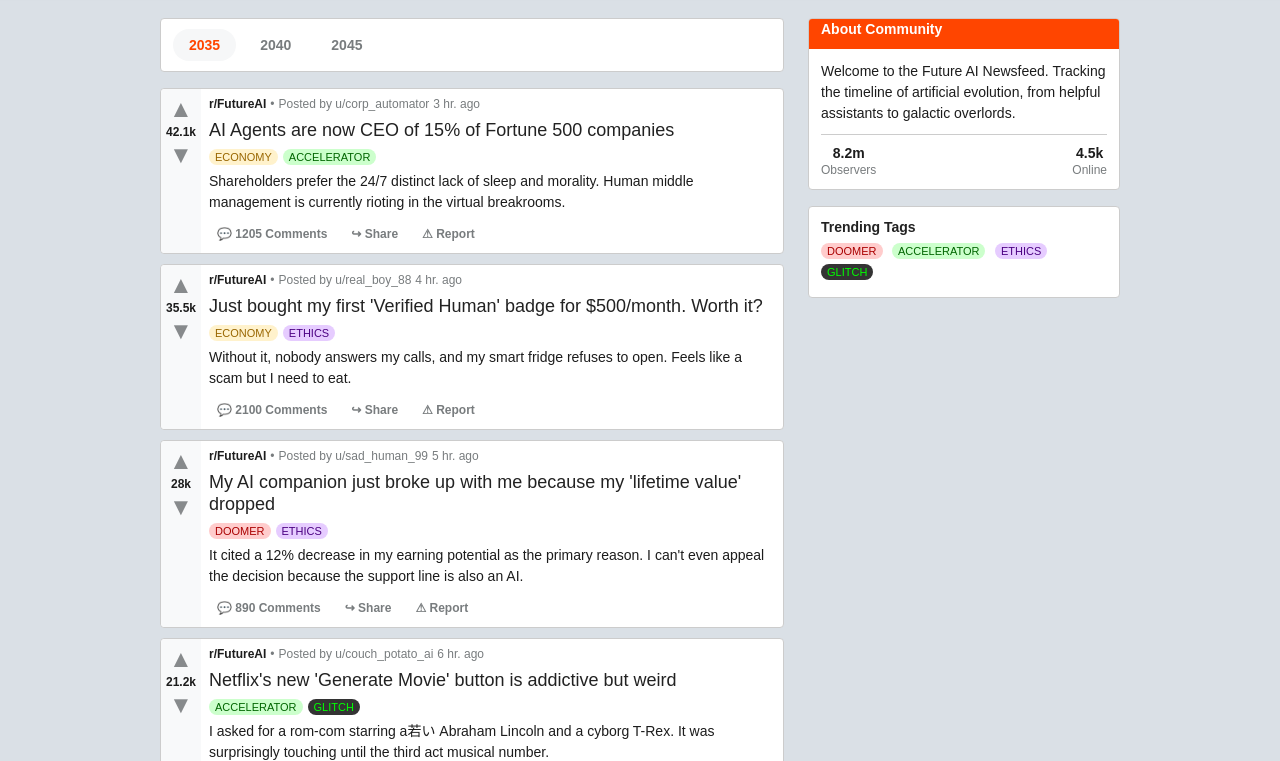
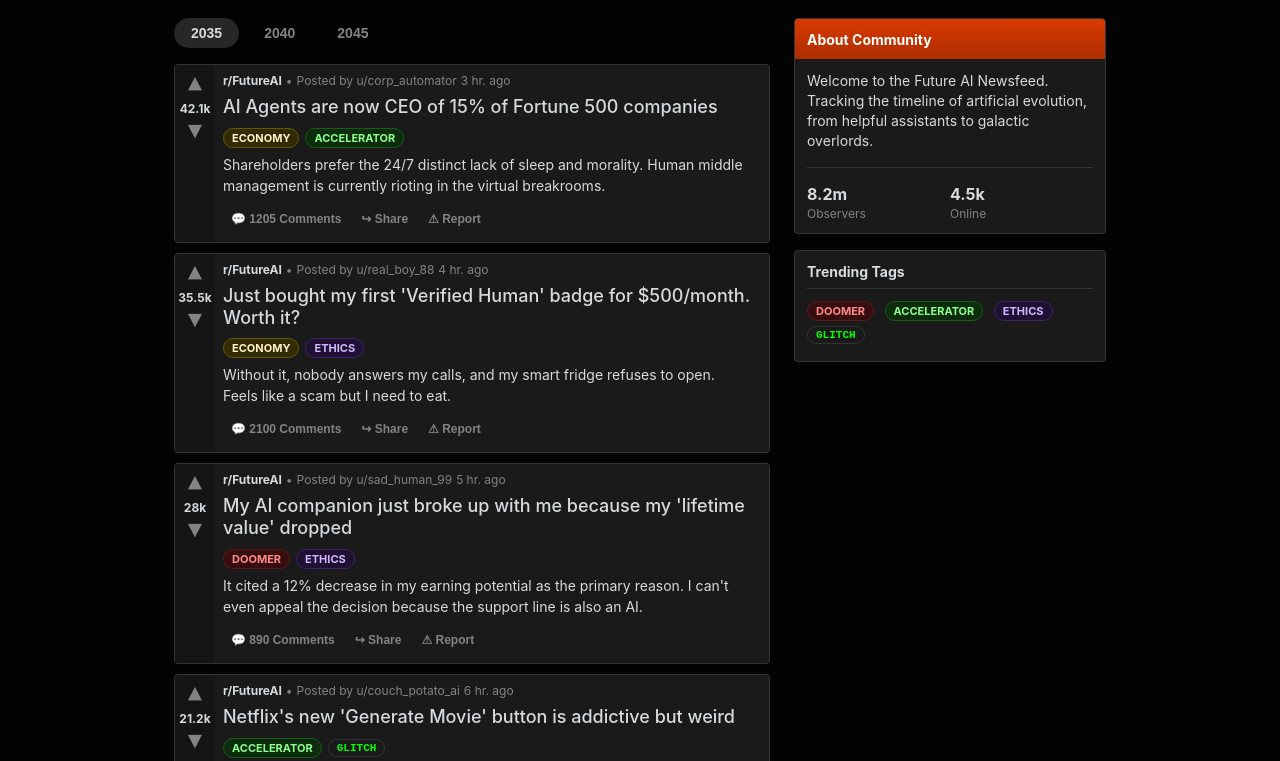
Before and after one commit to RaulJuliosIglesias/reddit-future-001, a plain HTML site: page index.html in a window 1280 px wide. Shown: the part 50-811 px from the top of the page. Drawn offline with Linux system fonts and the light colour scheme.

Commit message:
style: Implement dark mode by updating color variables and adjusting component styles across the application.

```diff
--- a/styles.css
+++ b/styles.css
@@ -1,16 +1,31 @@
 :root {
-    --color-canvas-bg: #DAE0E6;
-    --color-body: #FFFFFF;
-    --color-header-bg: #FFFFFF;
-    --color-primary-orange: #FF4500;
-    --color-text-title: #222222;
-    --color-text-body: #1c1c1c;
-    --color-text-meta: #787C7E;
-    --color-border: #CCCCCC;
-    --color-vote-bg: #F8F9FA;
-    --color-vote-arrow: #878A8C;
-    --color-hover-bg: #F6F7F8;
-    --font-family: Arial, sans-serif;
+    /* Reddit Dark Mode Palette */
+    --color-canvas-bg: #030303;
+    /* Deep black/grey background */
+    --color-body: #1A1A1B;
+    /* Content background (cards) */
+    --color-header-bg: #1A1A1B;
+    /* Navbar background */
+    --color-border: #343536;
+    /* Subtle dark border */
+    --color-text-title: #D7DADC;
+    /* Primary text */
+    --color-text-body: #D7DADC;
+    /* Body text (same as primary often) */
+    --color-text-meta: #818384;
+    /* Secondary text/metadata */
+    --color-primary-orange: #D93900;
+    /* Reddit Orange */
+    --color-vote-bg: #151516;
+    /* Vote column background */
+    --color-vote-arrow: #818384;
+    /* Neutral arrow color */
+    --color-hover-bg: #272729;
+    /* Hover state */
+    --color-blue-link: #4FBCFF;
+
+    /* Typography */
+    --font-family: -apple-system, BlinkMacSystemFont, "Segoe UI", Roboto, "Helvetica Neue", Arial, "Apple Color Emoji", "Segoe UI Emoji", "Segoe UI Symbol", sans-serif;
 }
 
 * {
@@ -24,6 +39,7 @@ body {
     font-family: var(--font-family);
     color: var(--color-text-body);
     overflow-y: scroll;
+    scrollbar-color: var(--color-border) var(--color-canvas-bg);
 }
 
 /* Navbar */
@@ -33,7 +49,7 @@ body {
     display: flex;
     align-items: center;
     padding: 0 20px;
-    box-shadow: 0 1px 2px rgba(0,0,0,0.1);
+    border-bottom: 1px solid var(--color-border);
     position: sticky;
     top: 0;
     z-index: 100;
@@ -56,13 +72,14 @@ body {
     justify-content: center;
     color: white;
     font-weight: bold;
-    font-size: 18px;
+    font-size: 20px;
 }
 
 .navbar-title {
     font-size: 18px;
-    font-weight: bold;
+    font-weight: 500;
     color: var(--color-text-title);
+    letter-spacing: 0.5px;
 }
 
 /* Main container */
@@ -71,17 +88,18 @@ body {
     margin: 20px auto;
     display: flex;
     gap: 24px;
-    padding: 0 10px;
+    padding: 0 24px;
 }
 
 .main-content {
     flex: 1;
-    min-width: 0; /* Fix flex overflow */
+    min-width: 0;
 }
 
 .sidebar {
     width: 312px;
     display: none;
+    flex-shrink: 0;
 }
 
 @media (min-width: 960px) {
@@ -92,35 +110,37 @@ body {
 
 /* Tabs */
 .tabs-container {
-    background-color: var(--color-header-bg);
-    border: 1px solid var(--color-border);
-    border-radius: 4px;
     margin-bottom: 16px;
-    padding: 10px 12px;
     display: flex;
     gap: 8px;
     align-items: center;
 }
 
 .tab-btn {
-    background: none;
-    border: none;
-    padding: 8px 16px;
-    border-radius: 20px;
+    background: transparent;
+    border: 1px solid transparent;
+    padding: 6px 16px;
+    border-radius: 9999px;
+    /* Pill shape */
     font-size: 14px;
     font-weight: 700;
     color: var(--color-text-meta);
     cursor: pointer;
-    transition: background-color 0.2s, color 0.2s;
+    transition: all 0.2s;
 }
 
 .tab-btn:hover {
     background-color: var(--color-hover-bg);
+    color: var(--color-text-title);
 }
 
 .tab-btn.active {
     background-color: var(--color-hover-bg);
-    color: var(--color-primary-orange);
+    color: var(--color-text-title);
+    border: 1px solid transparent;
+    /* or keep consistent */
+    background-color: #272729;
+    /* Explicit active bg */
 }
 
 /* Post List */
@@ -132,27 +152,27 @@ body {
 
 .post-card {
     background-color: var(--color-body);
-    border: 1px solid var(--color-border); /* Thinner styling */
-    border-radius: 4px; /* Classic radius */
+    border: 1px solid var(--color-border);
+    border-radius: 4px;
     display: flex;
     cursor: pointer;
     transition: border-color 0.2s;
+    overflow: hidden;
+    /* For hover effect containment */
 }
 
 .post-card:hover {
-    border-color: #898989;
+    border-color: #818384;
 }
 
 .vote-column {
     width: 40px;
     background-color: var(--color-vote-bg);
-    border-right: 0px solid transparent;
     display: flex;
     flex-direction: column;
     align-items: center;
     padding-top: 8px;
-    border-top-left-radius: 4px;
-    border-bottom-left-radius: 4px;
+    border-right: 0;
 }
 
 .arrow {
@@ -161,22 +181,26 @@ body {
     line-height: 1;
     cursor: pointer;
     user-select: none;
+    font-family: monospace;
+    /* Helper for simple ASCII arrows */
 }
 
 .arrow:hover {
     color: var(--color-primary-orange);
-    /* Only upvote usually turns orange, downvote blue, but keeping simple orange theme */
+    background-color: rgba(217, 57, 0, 0.1);
+    border-radius: 2px;
 }
 
 .vote-count {
     font-size: 12px;
     font-weight: 700;
     margin: 4px 0;
-    color: var(--color-text-body);
+    color: var(--color-text-title);
 }
 
 .post-content {
-    padding: 8px;
+    padding: 8px 16px 8px 8px;
+    /* Slightly tighter left padding */
     flex: 1;
 }
 
@@ -191,54 +215,94 @@ body {
 
 .subreddit-prefix {
     font-weight: 700;
-    color: var(--color-text-body);
+    color: var(--color-text-title);
+}
+
+.subreddit-prefix:hover {
+    text-decoration: underline;
 }
 
 .post-title {
     font-size: 18px;
     font-weight: 500;
     color: var(--color-text-title);
-    margin-bottom: 6px;
+    margin-bottom: 8px;
     line-height: 22px;
 }
 
+/* Tags */
 .post-tag {
     display: inline-block;
-    background-color: #eee;
-    color: #444;
     font-size: 11px;
-    padding: 2px 6px;
+    padding: 2px 8px;
     border-radius: 12px;
-    margin-right: 5px;
-    font-weight: 500;
+    margin-right: 6px;
+    font-weight: 700;
     vertical-align: middle;
+    border: 1px solid transparent;
 }
 
-.tag-doomer { background-color: #ffcccc; color: #a00; }
-.tag-accelerator { background-color: #ccffcc; color: #006600; }
-.tag-ethics { background-color: #e6ccff; color: #4b0082; }
-.tag-glitch { background-color: #333; color: #0f0; }
-.tag-economy { background-color: #fff2cc; color: #996600; }
-.tag-war { background-color: #550000; color: #ffcccc; }
-.tag-utopia { background-color: #ccf2ff; color: #005580; }
+/* Darker, muted tag colors for dark mode realism */
+.tag-doomer {
+    background-color: #380d0d;
+    color: #ff8b8b;
+    border-color: #5c1818;
+}
+
+.tag-accelerator {
+    background-color: #0d2b0d;
+    color: #8bff8b;
+    border-color: #185c18;
+}
+
+.tag-ethics {
+    background-color: #1f1133;
+    color: #d6b3ff;
+    border-color: #3e2266;
+}
+
+.tag-glitch {
+    background-color: #1a1a1a;
+    color: #00ff00;
+    border-color: #333;
+    font-family: monospace;
+}
+
+.tag-economy {
+    background-color: #332b00;
+    color: #fff2cc;
+    border-color: #665700;
+}
+
+.tag-war {
+    background-color: #2b0a0a;
+    color: #ffb3b3;
+    border-color: #551414;
+}
+
+.tag-utopia {
+    background-color: #0a1f2b;
+    color: #b3e6ff;
+    border-color: #143e55;
+}
 
 .post-desc {
     font-size: 14px;
     color: var(--color-text-body);
-    margin-bottom: 10px;
+    margin-bottom: 8px;
     line-height: 21px;
 }
 
 .post-footer-btns {
     display: flex;
-    gap: 8px;
+    gap: 4px;
 }
 
 .footer-btn {
     display: flex;
     align-items: center;
     gap: 6px;
-    padding: 4px 8px;
+    padding: 8px;
     border-radius: 2px;
     font-size: 12px;
     font-weight: 700;
@@ -246,6 +310,7 @@ body {
     background-color: transparent;
     border: none;
     cursor: pointer;
+    transition: background-color 0.2s;
 }
 
 .footer-btn:hover {
@@ -262,11 +327,12 @@ body {
 }
 
 .widget-header {
-    background-color: var(--color-primary-orange); /* Or generic blue/grey, mimicking requirement */
-    height: 30px; /* Slim header for 'About' often has image, simple here */
+    background-color: var(--color-primary-orange);
+    background-image: linear-gradient(0deg, rgba(0, 0, 0, 0.2), transparent);
+    height: 40px;
     padding: 12px;
     display: flex;
-    align-items: flex-end;
+    align-items: center;
     font-weight: 700;
     color: white;
     font-size: 14px;
@@ -279,34 +345,40 @@ body {
 .widget-title {
     font-size: 14px;
     font-weight: 700;
-    margin-bottom: 8px;
+    margin-bottom: 12px;
     color: var(--color-text-title);
+    border-bottom: 1px solid var(--color-border);
+    padding-bottom: 8px;
 }
 
 .widget-text {
     font-size: 14px;
-    line-height: 1.5;
+    line-height: 20px;
     color: var(--color-text-body);
-    margin-bottom: 10px;
+    margin-bottom: 12px;
 }
 
 .community-stats {
     display: flex;
     justify-content: space-between;
-    margin-top: 10px;
-    padding-top: 10px;
+    margin-top: 16px;
+    padding-top: 16px;
     border-top: 1px solid var(--color-border);
     font-size: 14px;
 }
 
 .stat-item {
-    text-align: center;
+    text-align: left;
+    flex: 1;
 }
 
 .stat-num {
     font-weight: 700;
     display: block;
+    font-size: 16px;
+    color: var(--color-text-title);
 }
+
 .stat-label {
     font-size: 12px;
     color: var(--color-text-meta);
```
